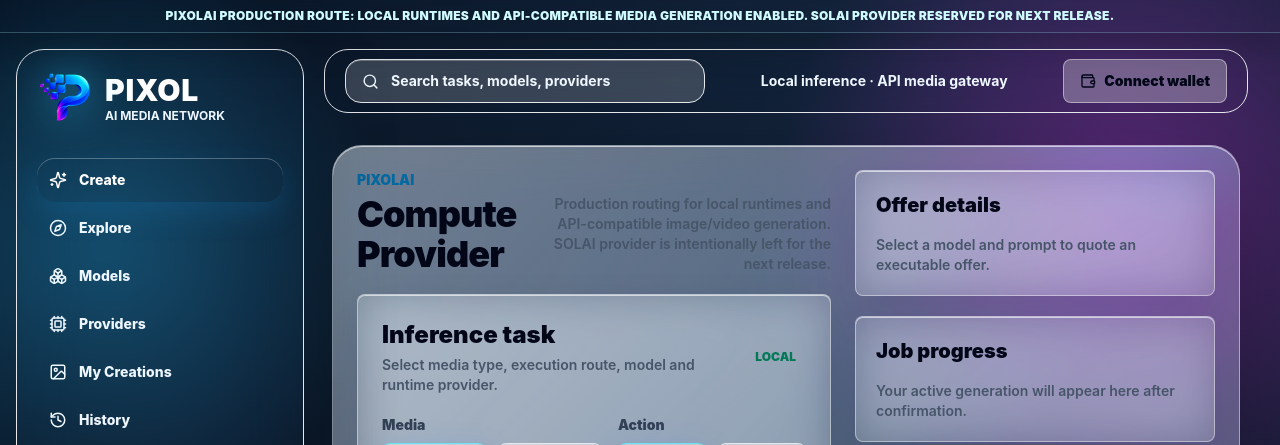
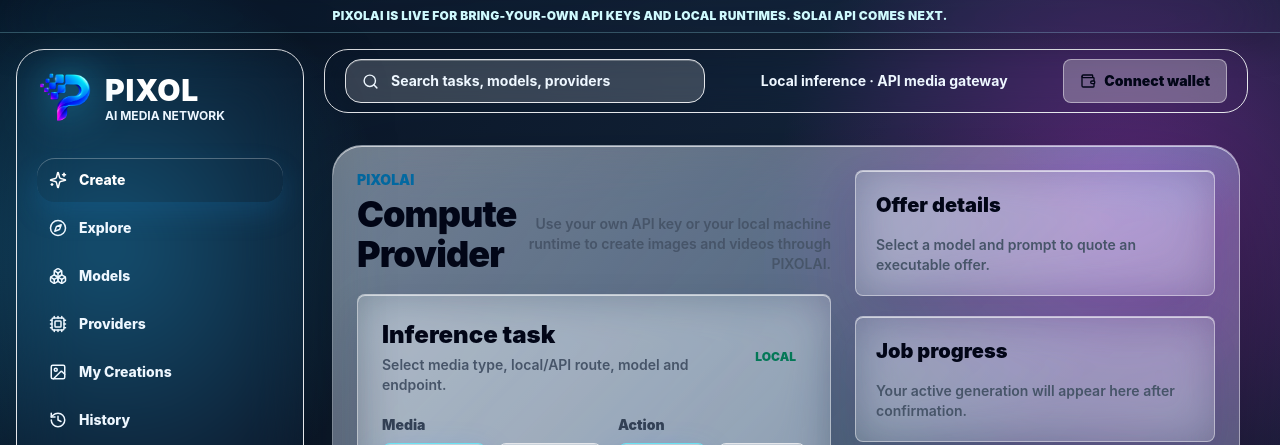
Before and after one commit to pixolmedia/pixolai, a React (Vite) app in the folder frontend/: page / in a window 1280 px wide. Shown: the top 445 px of the page. Built offline with nearby package versions, Linux system fonts and the light colour scheme; no server answers.

Commit message:
Clarify BYOK and local runtime positioning

```diff
--- a/frontend/src/components/Layout.tsx
+++ b/frontend/src/components/Layout.tsx
@@ -23,7 +23,7 @@
   return (
     <div className="min-h-screen">
       <div className="sticky top-0 z-50 border-b border-cyan-200/25 bg-[#12243b]/72 px-4 py-2 text-center text-xs font-black uppercase tracking-wide text-cyan-100 shadow-[0_12px_34px_rgba(0,0,0,0.18)] backdrop-blur-2xl">
-        PIXOLAI production route: local runtimes and API-compatible media generation enabled. SOLAI provider reserved for next release.
+        PIXOLAI is live for bring-your-own API keys and local runtimes. SOLAI API comes next.
       </div>
       <div className="min-h-[calc(100vh-33px)] p-0 lg:grid lg:grid-cols-[292px_1fr] lg:p-4">
       <aside className={`${open ? "block" : "hidden"} fixed inset-y-0 left-0 z-40 w-72 border-r border-white/24 bg-[#24364f]/42 p-5 shadow-[0_30px_90px_rgba(0,0,0,0.28)] backdrop-blur-[28px] lg:sticky lg:top-[calc(1rem+33px)] lg:block lg:h-[calc(100vh-2rem-33px)] lg:rounded-[28px] lg:border`}>
--- a/frontend/src/pages/CreatePage.tsx
+++ b/frontend/src/pages/CreatePage.tsx
@@ -134,14 +134,14 @@
             <p className="text-sm font-black uppercase text-sky-700">PIXOLAI</p>
             <h1 className="mt-1 text-3xl font-black tracking-tight text-slate-950 lg:text-4xl">Compute Provider</h1>
           </div>
-          <p className="max-w-2xl text-sm font-semibold text-slate-600 md:text-right">Production routing for local runtimes and API-compatible image/video generation. SOLAI provider is intentionally left for the next release.</p>
+          <p className="max-w-2xl text-sm font-semibold text-slate-600 md:text-right">Use your own API key or your local machine runtime to create images and videos through PIXOLAI.</p>
         </div>
 
         <Card className="p-5 lg:p-6">
           <div className="mb-5 flex items-center justify-between gap-4">
             <div>
               <h2 className="text-2xl font-black text-slate-950">Inference task</h2>
-              <p className="mt-1 text-sm font-semibold text-slate-600">Select media type, execution route, model and runtime provider.</p>
+              <p className="mt-1 text-sm font-semibold text-slate-600">Select media type, local/API route, model and endpoint.</p>
             </div>
             <Badge tone={executionMode === "local" ? "success" : "default"}>{executionMode.toUpperCase()}</Badge>
           </div>
--- a/frontend/src/pages/SettingsPage.tsx
+++ b/frontend/src/pages/SettingsPage.tsx
@@ -23,7 +23,7 @@
           <p className="text-sm font-black uppercase text-sky-700">PIXOLAI</p>
           <h1 className="mt-1 text-3xl font-black tracking-tight text-slate-950 lg:text-4xl">Inference Settings</h1>
         </div>
-        <p className="max-w-2xl text-sm font-semibold text-slate-600 md:text-right">Configure local inference and API-compatible gateways here. SOLAI Network is reserved for a later provider release.</p>
+        <p className="max-w-2xl text-sm font-semibold text-slate-600 md:text-right">Configure your own API key or local runtime. PIXOLAI runs as the interface; credentials stay in this browser.</p>
       </div>
 
       <div className="grid gap-5 xl:grid-cols-2">
@@ -48,28 +48,28 @@
         </Card>
 
         <Card className="p-5">
-          <SectionHeader icon={<PlugZap size={22} />} title="API compatible" subtitle="Used when Create is set to API." />
+          <SectionHeader icon={<PlugZap size={22} />} title="API compatible" subtitle="Bring your own key for OpenAI-compatible image/video APIs." />
           <div className="mt-5 grid gap-4">
-            <EndpointField label="Endpoint" value={settings.apiEndpoint} onChange={settings.setApiEndpoint} placeholder="http://localhost:8000/v1" />
-            <EndpointField label="API key" value={settings.apiKey} onChange={settings.setApiKey} placeholder="Use backend env for production" type="password" />
+            <EndpointField label="Endpoint" value={settings.apiEndpoint} onChange={settings.setApiEndpoint} placeholder="https://api.openai.com/v1" />
+            <EndpointField label="API key" value={settings.apiKey} onChange={settings.setApiKey} placeholder="Paste your own API key" type="password" />
           </div>
-          <p className="mt-3 text-sm font-semibold text-slate-600">Use this for OpenAI-compatible or custom image/video inference gateways.</p>
+          <p className="mt-3 text-sm font-semibold text-slate-600">The key is stored locally by your browser and sent directly from your machine to the selected API.</p>
         </Card>
 
         <Card className="p-5">
-          <SectionHeader icon={<Network size={22} />} title="SOLAI Network" subtitle="Reserved for the next provider integration." />
+          <SectionHeader icon={<Network size={22} />} title="SOLAI API" subtitle="Future provider endpoint for SOLAI routing." />
           <div className="mt-5">
             <EndpointField label="Network API URL" value={settings.solaiEndpoint} onChange={settings.setSolaiEndpoint} placeholder="https://api.solai.network" disabled />
           </div>
-          <p className="mt-3 text-sm font-semibold text-slate-600">SOLAI keys and provider routing stay out of this production path for now.</p>
+          <p className="mt-3 text-sm font-semibold text-slate-600">Local and third-party API generation are production-ready now; SOLAI API plugs in later as another endpoint.</p>
         </Card>
 
         <Card className="p-5">
-          <SectionHeader icon={<Cable size={22} />} title="Backend defaults" subtitle="Current values exposed by /api/runtime-config." />
+          <SectionHeader icon={<Cable size={22} />} title="Browser defaults" subtitle="Defaults used by this frontend-only deployment." />
           <div className="mt-5 space-y-3 text-sm font-semibold text-slate-700">
             <ConfigLine label="Local" value={`${runtimeConfig?.localInferenceRuntime ?? "-"} · ${runtimeConfig?.localInferenceUrl ?? "-"}`} />
             <ConfigLine label="API" value={runtimeConfig?.compatibleInferenceApiUrl ?? "-"} />
-            <ConfigLine label="SOLAI" value={runtimeConfig?.solaiNetworkConfigured ? "Configured but disabled" : "Disabled"} />
+            <ConfigLine label="SOLAI" value="Pending SOLAI API provider" />
             <ConfigLine label="ComfyUI" value={runtimeConfig?.comfyUiUrl ?? "-"} />
             <ConfigLine label="Automatic1111" value={runtimeConfig?.automatic1111Url ?? "-"} />
           </div>
```
Also changed, not shown: 1 other file (tests, documents, lock files or other folders).
